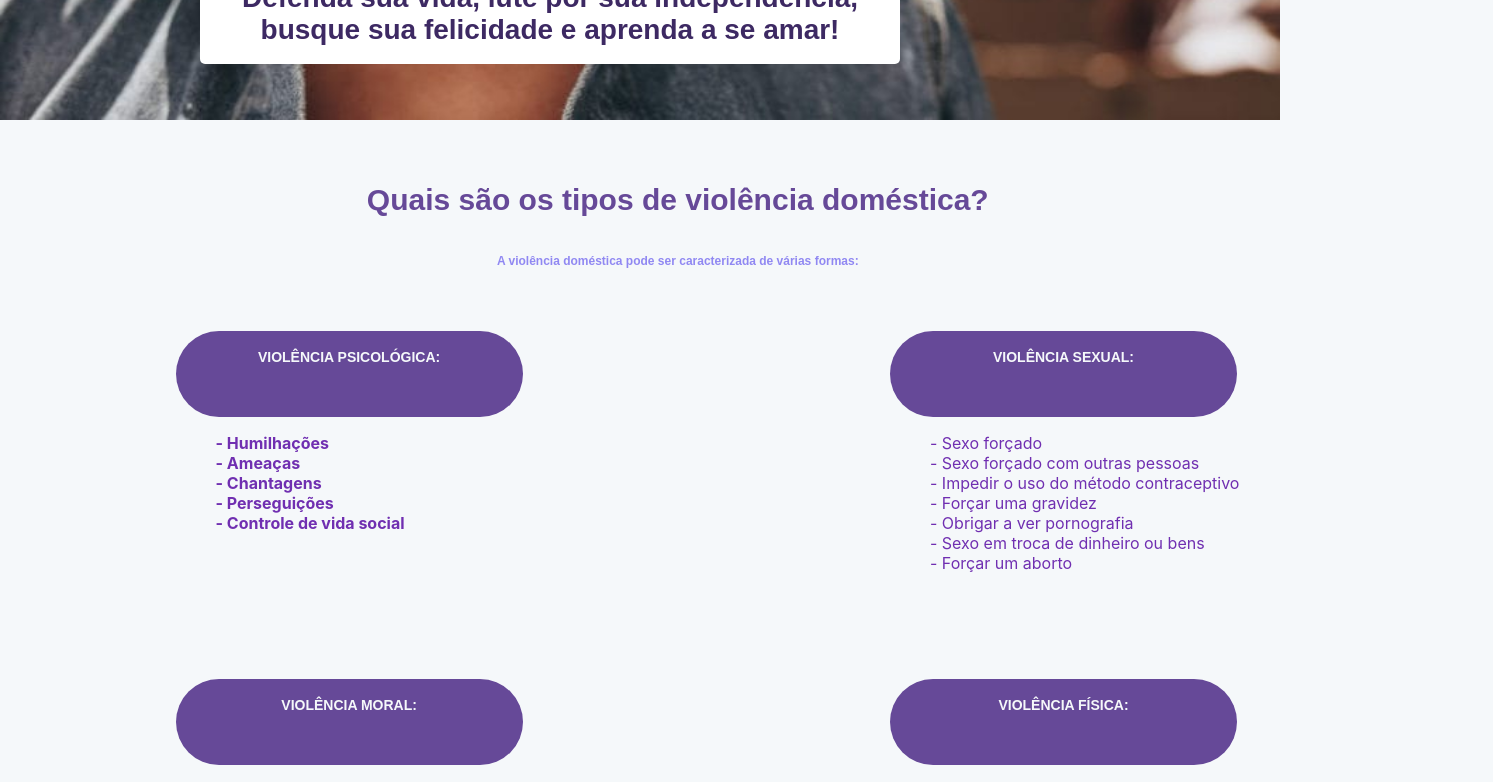
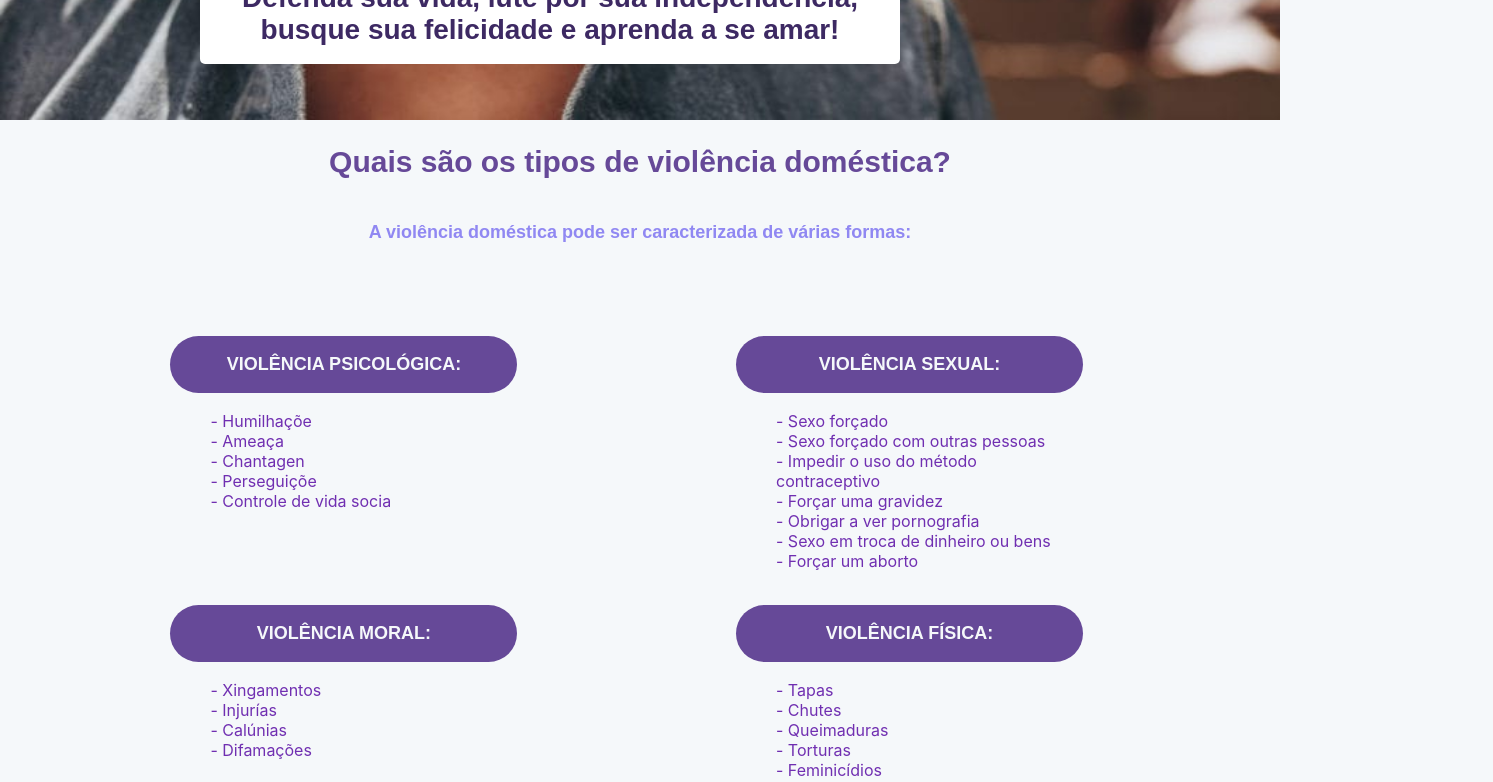
Before and after one commit to uniamerica/CMDM-front, a React (Create React App) app: page / in a window 1280 px wide. Shown: the part 700-1482 px from the top of the page, 1493 px wide, since content can reach past the window. Built offline with nearby package versions, Linux system fonts and the light colour scheme.

Commit message:
ajustes pg home

```diff
--- a/src/components/Header/Header.css
+++ b/src/components/Header/Header.css
@@ -1,6 +1,6 @@
 .mainheader{
     background: white;
-    width: 100vw;
+    width: 100%;
     height: 70px;
     display: flex;
     justify-content: space-between;
--- a/src/components/Header/components/Nav.jsx
+++ b/src/components/Header/components/Nav.jsx
@@ -14,13 +14,13 @@ function Nav() {
                 <Link className="each-link" to="/Relatos">Relatos</Link>
             </li>
             <li>
-                <Link className="each-link" to="/Ajuda">Ajuda</Link>
+                <Link className="each-link" to="/Relatar">Relatar</Link>
+            </li>
+            <li>
+                <Link className="each-link" to="/Ajuda">Procurar ajuda</Link>
             </li>
             <li>
                 <Link className="each-link" to="/Contatos">Contato</Link>
-            </li>
-            <li>
-                <Link className="each-link" to="/Social">Social</Link>
             </li>
 
         </ul>
--- /dev/null
+++ b/src/components/Home/Home.css
@@ -0,0 +1,3 @@
+body{
+    background:  #f5f8fa;
+}
--- a/src/components/Home/ViolenceTips.css
+++ b/src/components/Home/ViolenceTips.css
@@ -10,48 +10,46 @@
     display: flex;
     justify-content: center;
     color: #9088f2;
-    font-size: 12px;
+    font-size: 18px;
     font-family: Arial, Helvetica, sans-serif;
     font-weight: bold;
+    margin-bottom: 2cm;
 
 }
 .ViolenceTips h3{
     border-radius: 50px;
     background-color: #664998;
-    margin-left: 0%;
     width: 55%;
-    font-size: 14px;
+    font-size: 18px;
     font-family: Arial, Helvetica, sans-serif;
     font-weight: bolder;
     color: #f5f8fa;
     display: flex;
     justify-content: center;
-    height: 50px;
     text-align: center;
     padding: 18px;
 
 
 }
-ul.Tipos-Violência{
+.Tipos-Violência{
     display: block;
     color: rgb(112, 47, 177);
+}
 
-
+.Tipos-Violência li{
+    width: 65%;
 }
 
 .ViolenceTips0{
     display: flex;
     flex-direction: column;
-
     width: 100%;
-    padding: 1cm;
+    align-items: center;
 }
 
 .ViolenceTips {
    display: flex;
    flex-direction: row;
    justify-content: space-between;
-   width: 100%;
-   padding: 1cm;
-   margin-left: 100px;
+   margin-left: 15%;
 }
--- a/src/components/Home/ViolenceTips.jsx
+++ b/src/components/Home/ViolenceTips.jsx
@@ -6,17 +6,17 @@ function ViolenceTips(){
     return (
 
 <div className="ViolenceTips0">
-    <div> <h2><strong> Quais são os tipos de violência doméstica? </strong></h2></div>
-           <p>A violência doméstica pode ser caracterizada de várias formas:</p>
+        <h2><strong> Quais são os tipos de violência doméstica? </strong></h2>
+        <p>A violência doméstica pode ser caracterizada de várias formas:</p>
         <div className="ViolenceTips">
                         <div>
                         <h3 > VIOLÊNCIA PSICOLÓGICA:</h3>
                             <ul className= "Tipos-Violência">
-                                <li><strong>- Humilhações</strong></li>
-                                <li><strong>- Ameaças</strong></li>
-                                <li><strong>- Chantagens</strong></li>
-                                <li><strong>- Perseguições</strong></li>
-                                <li><strong>- Controle de vida social</strong></li>
+                                <li>- Humilhaçõe</li>
+                                <li>- Ameaça</li>
+                                <li>- Chantagen</li>
+                                <li>- Perseguiçõe</li>
+                                <li>- Controle de vida socia</li>
 
                             </ul>
                         </div>
--- a/src/pages/Definition.jsx
+++ b/src/pages/Definition.jsx
@@ -6,6 +6,7 @@ import AccordionSummary from '@material-ui/core/AccordionSummary';
 import AccordionDetails from '@material-ui/core/AccordionDetails';
 import Typography from '@material-ui/core/Typography';
 import '../components/Definition/Definition.css';
+import Titulo from '../components/Relatos/Titulo'
 
 const useStyles = makeStyles((theme) => ({
     root: {
@@ -22,8 +23,7 @@ function Definition(){
         <div>
             <Header/>
             <div class="containerDef">
-                <h1>O QUE É VIOLÊNCIA DOMÉSTICA?</h1>
-                <p className="pDef">De acordo com o art 5° da lei Maria da Penha, a Violência doméstica é um padrão de
+                <Titulo titulo="O QUE É VIOLÊNCIA DOMÉSTICA?" text="De acordo com o art 5° da lei Maria da Penha, a Violência doméstica é um padrão de
                     comportamento que envolve um tipo específico de violência ou de abuso por parte de uma
                     pessoa seja companheiro, membros da família, desconhecidos, etc contra uma mulher. <br/> <br/>
                     A violência doméstica pode assumir diversos tipos, incluindo abusos físicos, verbais,
@@ -31,7 +31,7 @@ function Definition(){
                     desde formas sutis e coercivas até violação conjugal e abusos físicos violentos como
                     sufocação, espancamento, mutilação genital feminina e ataques com ácido que provoquem
                     desfiguração ou morte. Os homícidios domésticos incluem o apedrejamento, imolação de noivas,
-                    morte por dote e crimes de "honra".</p>
+                    morte por dote e crimes de honra."/>
                 <div >
                     <div className="containerDef2">
                         <div className={classes.root}>
```
